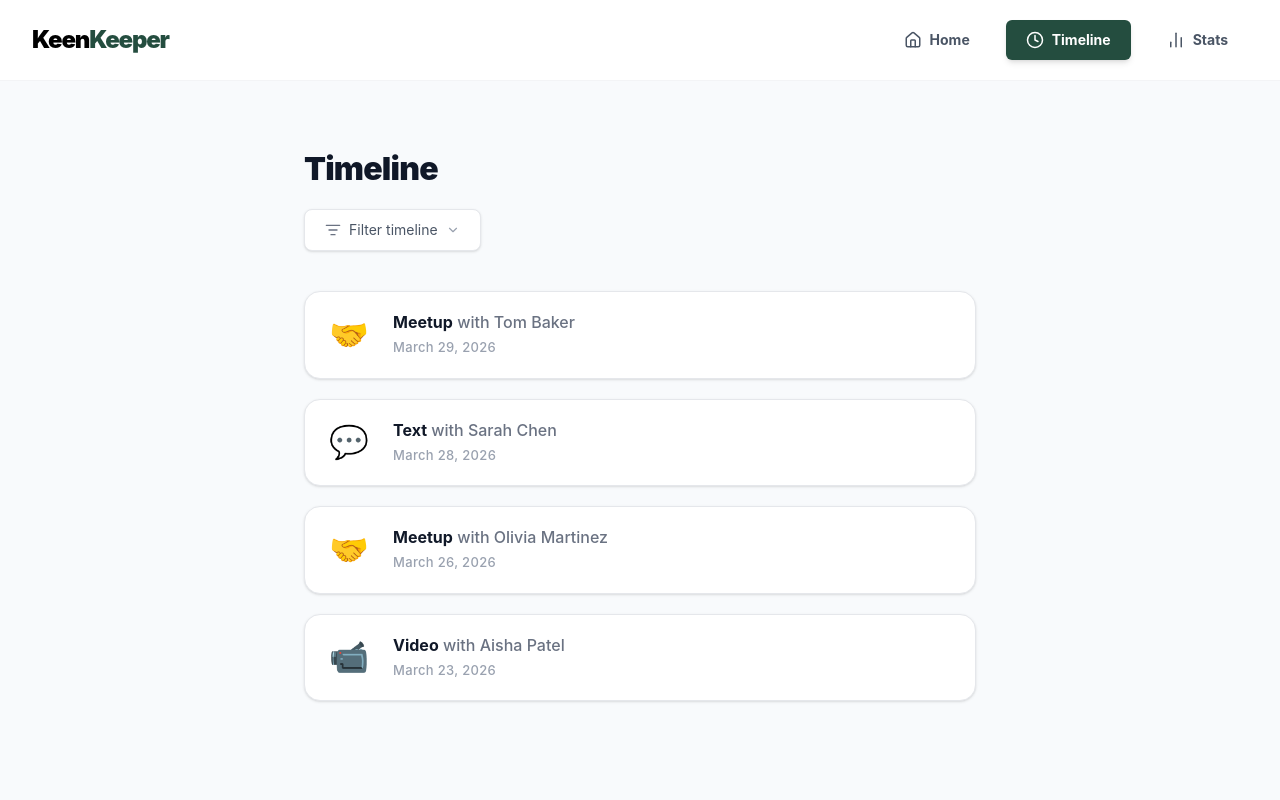
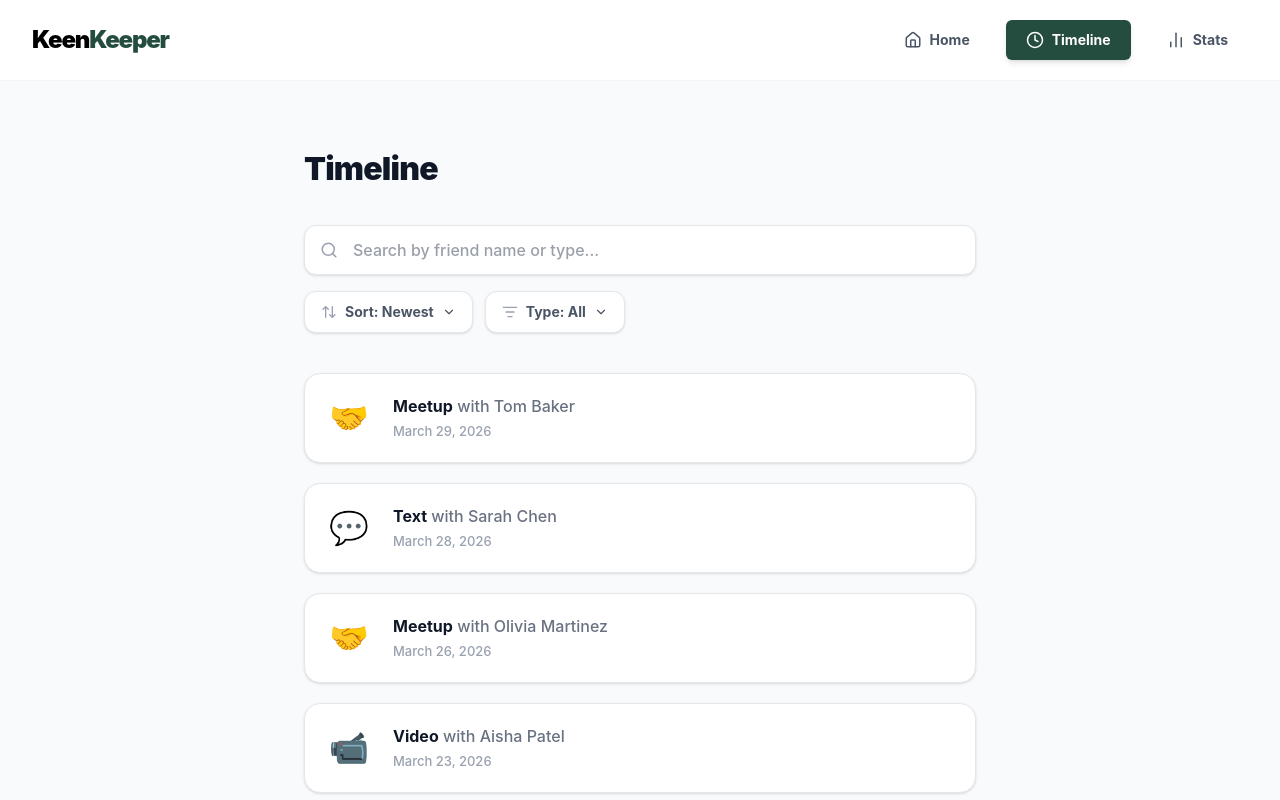
Before and after one commit to saifulislamimran/SII-B13-A7, a Vue app: page /timeline in a window 1280 px wide. Shown: the top 800 px of the page. Built offline with nearby package versions, Linux system fonts and the light colour scheme.

Commit message:
Added Search and sorting functionality in Timeline & Friends Section Page

```diff
--- a/public/friends.json
+++ b/public/friends.json
@@ -1,9 +1,9 @@
 [
   {
     "id": 1,
-    "name": "David Kim",
-    "picture": "/assets/user.png",
-    "email": "david@example.com",
+    "name": "Oli Ullah",
+    "picture": "/assets/Oli.jpg",
+    "email": "oli@example.com",
     "days_since_contact": 62,
     "status": "almost due",
     "tags": ["work"],
--- a/src/components/FriendsSection.jsx
+++ b/src/components/FriendsSection.jsx
@@ -1,13 +1,17 @@
 import React, { useState, useEffect } from 'react';
 import { Link } from 'react-router-dom';
-import { Loader2, User } from 'lucide-react';
+import { Loader2, User, Search, ArrowUpDown, ChevronDown, Check } from 'lucide-react';
 
 const FriendsSection = () => {
   const [friends, setFriends] = useState([]);
   const [isLoading, setIsLoading] = useState(true);
 
+  const [searchTerm, setSearchTerm] = useState('');
+  const [sortCriteria, setSortCriteria] = useState('Name'); // Name or Status
+  const [isSortOpen, setIsSortOpen] = useState(false);
+
   useEffect(() => {
-    // 10.2 Show loading animation while fetching
+    // Show loading animation while fetching
     setTimeout(() => {
       fetch('/friends.json')
         .then((res) => res.json())
@@ -19,7 +23,6 @@ const FriendsSection = () => {
     }, 1200);
   }, []);
 
-  // স্ট্যাটাস কালার ম্যাপিং
   const getStatusStyle = (status) => {
     switch (status.toLowerCase()) {
       case 'almost due': return 'bg-[#efad44] text-white';
@@ -29,21 +32,80 @@ const FriendsSection = () => {
     }
   };
 
+  const processedFriends = friends
+    .filter(friend => friend.name.toLowerCase().includes(searchTerm.toLowerCase()))
+    .sort((a, b) => {
+      if (sortCriteria === 'Name') return a.name.localeCompare(b.name);
+      if (sortCriteria === 'Status') return a.status.localeCompare(b.status);
+      return 0;
+    });
+
   return (
     // Background Color: #f8fafc
     <section className="bg-[#f8fafc] py-16 px-4 sm:px-6 lg:px-8">
       <div className="max-w-7xl mx-auto">
-        <h2 className="text-3xl font-black text-gray-900 mb-10">Your Friends</h2>
 
+        {/* (Title + Search + Sort) */}
+        <div className="flex flex-col md:flex-row justify-between items-start md:items-center gap-4 mb-10 relative z-20">
+          <h2 className="text-3xl font-black text-gray-900">Your Friends</h2>
+
+          {/* সার্চ ও সর্ট কন্ট্রোলস */}
+          {!isLoading && (
+            <div className="flex flex-wrap gap-3 w-full md:w-auto">
+
+              {/* Search Bar */}
+              <div className="relative grow md:w-64">
+                <Search className="absolute left-3 top-1/2 -translate-y-1/2 text-gray-400" size={16} />
+                <input
+                  type="text"
+                  placeholder="Search friends..."
+                  className="w-full bg-white border border-gray-200 rounded-xl py-2.5 pl-10 pr-4 outline-none focus:border-[#244d3f] hover:border-gray-300 transition-all font-medium text-sm shadow-sm"
+                  value={searchTerm}
+                  onChange={(e) => setSearchTerm(e.target.value)}
+                />
+              </div>
+
+              {/* Sorting Dropdown */}
+              <div className="relative">
+                <button
+                  onClick={() => setIsSortOpen(!isSortOpen)}
+                  className="flex items-center gap-2 bg-white border border-gray-200 px-5 py-2.5 rounded-xl text-sm font-bold text-gray-700 hover:border-gray-300 hover:bg-gray-50 transition-all shadow-sm active:scale-95"
+                >
+                  <ArrowUpDown size={14} className="text-gray-400" />
+                  Sort: {sortCriteria}
+                  <ChevronDown size={14} className={`transition-transform duration-200 ${isSortOpen ? 'rotate-180' : ''}`} />
+                </button>
+
+                {isSortOpen && (
+                  <>
+                    <div className="fixed inset-0 z-40" onClick={() => setIsSortOpen(false)}></div>
+                    <div className="absolute top-full right-0 mt-2 w-44 bg-white border border-gray-100 rounded-xl shadow-lg z-50 overflow-hidden animate-in fade-in slide-in-from-top-2">
+                      <button onClick={() => {setSortCriteria('Name'); setIsSortOpen(false);}} className="w-full text-left px-4 py-3 text-sm font-bold text-gray-700 hover:bg-gray-50 flex justify-between items-center transition-colors">
+                        By Name {sortCriteria === 'Name' && <Check size={14} className="text-[#244d3f]" />}
+                      </button>
+                      <button onClick={() => {setSortCriteria('Status'); setIsSortOpen(false);}} className="w-full text-left px-4 py-3 text-sm font-bold text-gray-700 hover:bg-gray-50 flex justify-between items-center transition-colors">
+                        By Status {sortCriteria === 'Status' && <Check size={14} className="text-[#244d3f]" />}
+                      </button>
+                    </div>
+                  </>
+                )}
+              </div>
+
+            </div>
+          )}
+        </div>
+
+        {/* (বডি এরিয়া (Loading, Grid, Empty State)*/}
         {isLoading ? (
           <div className="flex flex-col items-center justify-center py-20">
             <Loader2 className="w-12 h-12 animate-spin text-[#244d3f] mb-4" />
             <p className="text-gray-500 font-bold">Fetching your circle...</p>
           </div>
         ) : (
-          // Grid Layout: 4 columns on large screens
+          <>
+            {/* Grid Layout: 4 columns on large screens */}
             <div className="grid grid-cols-1 sm:grid-cols-2 lg:grid-cols-4 gap-6">
-            {friends.map((friend) => (
+              {processedFriends.map((friend) => (
                 <Link
                   key={friend.id}
                   to={`/friend/${friend.id}`}
@@ -83,6 +145,16 @@ const FriendsSection = () => {
                 </Link>
               ))}
             </div>
+
+            {/* Empty State */}
+            {processedFriends.length === 0 && (
+              <div className="text-center py-20 bg-white rounded-[24px] border border-gray-100 shadow-sm mt-6">
+                <Search className="mx-auto text-gray-300 mb-4" size={40} />
+                <p className="text-gray-900 font-bold text-lg">No friends found</p>
+                <p className="text-gray-500 text-sm mt-1">We couldn't find anyone matching "{searchTerm}"</p>
+              </div>
+            )}
+          </>
         )}
       </div>
     </section>
--- a/src/components/Timeline.jsx
+++ b/src/components/Timeline.jsx
@@ -1,132 +1,127 @@
 import React, { useState } from 'react';
-import { ListFilter, ChevronDown, Check, CalendarDays } from 'lucide-react';
+import { ListFilter, ChevronDown, Check, CalendarDays, Search, ArrowUpDown } from 'lucide-react';
 
 const Timeline = ({ events }) => {
-  // Filter State
   const [filter, setFilter] = useState('All');
-  const [isDropdownOpen, setIsDropdownOpen] = useState(false);
+  const [searchTerm, setSearchTerm] = useState('');
+  const [sortOrder, setSortOrder] = useState('newest'); // newest or oldest
+  const [isFilterOpen, setIsFilterOpen] = useState(false);
+  const [isSortOpen, setIsSortOpen] = useState(false);
 
-  // Filter Options
   const filterOptions = ['All', 'Call', 'Text', 'Video', 'Meetup'];
 
-  // Filter Logic
-  const filteredEvents = events.filter(event => {
-    if (filter === 'All') return true;
-    return event.type.toLowerCase() === filter.toLowerCase();
-  });
+  // লজিক: প্রথমে ফিল্টার, তারপর সার্চ, সবশেষে সর্ট করা
+  const processedEvents = events
+    .filter(event => {
+      const matchesFilter = filter === 'All' || event.type.toLowerCase() === filter.toLowerCase();
+      const matchesSearch = event.title.toLowerCase().includes(searchTerm.toLowerCase()) ||
+                            event.type.toLowerCase().includes(searchTerm.toLowerCase());
+      return matchesFilter && matchesSearch;
+    })
+    .sort((a, b) => {
+      const dateA = new Date(a.date);
+      const dateB = new Date(b.date);
+      return sortOrder === 'newest' ? dateB - dateA : dateA - dateB;
+    });
 
-  // Icon Matcher - using Emojis as per the screenshot design
   const getEventIcon = (type) => {
     switch (type.toLowerCase()) {
-      case 'call':
-        return '📞';
-      case 'text':
-        return '💬';
-      case 'video':
-        return '📹';
-      case 'meetup':
-        return '🤝';
-      default:
-        return '📅';
+      case 'call': return '📞';
+      case 'text': return '💬';
+      case 'video': return '📹';
+      case 'meetup': return '🤝';
+      default: return '📅';
     }
   };
 
   return (
     <div className="min-h-screen bg-[#f8fafc] py-16 px-4 sm:px-6 lg:px-8">
       <div className="max-w-2xl mx-auto">
+        <h1 className="text-[32px] font-black text-gray-900 mb-8 tracking-tight">Timeline</h1>
 
-        {/* Header Area */}
-        <div className="mb-10 flex flex-col items-start gap-4 relative z-20">
-          <h1 className="text-[32px] font-black text-gray-900 tracking-tight">Timeline</h1>
+        {/* সার্চ এবং ফিল্টার সেকশন */}
+        <div className="flex flex-col gap-4 mb-10 relative z-20">
+          {/* সার্চ বার */}
+          <div className="relative w-full">
+            <Search className="absolute left-4 top-1/2 -translate-y-1/2 text-gray-400" size={18} />
+            <input
+              type="text"
+              placeholder="Search by friend name or type..."
+              className="w-full bg-white border border-gray-200 rounded-xl py-3 pl-12 pr-4 shadow-sm focus:border-[#244d3f] outline-none transition-all font-medium text-gray-700"
+              value={searchTerm}
+              onChange={(e) => setSearchTerm(e.target.value)}
+            />
+          </div>
 
-          {/* Functional Filter Dropdown */}
-          <div className="relative">
-            <button
-              onClick={() => setIsDropdownOpen(!isDropdownOpen)}
-              className="flex items-center gap-2 bg-white border border-gray-200 text-gray-600 px-5 py-2.5 rounded-lg hover:border-gray-300 hover:bg-gray-50 transition-all shadow-sm text-sm active:scale-95"
-            >
-              <ListFilter size={16} className="text-gray-500" />
-              {filter === 'All' ? 'Filter timeline' : `Filter: ${filter}`}
-              <ChevronDown size={14} className={`transition-transform duration-200 text-gray-400 ${isDropdownOpen ? 'rotate-180' : ''}`} />
-            </button>
+          <div className="flex flex-wrap gap-3">
+            {/* সর্টিং ড্রপডাউন */}
+            <div className="relative">
+              <button
+                onClick={() => { setIsSortOpen(!isSortOpen); setIsFilterOpen(false); }}
+                className="flex items-center gap-2 bg-white border border-gray-200 text-gray-600 px-4 py-2.5 rounded-xl font-bold hover:bg-gray-50 transition-all shadow-sm text-sm"
+              >
+                <ArrowUpDown size={16} className="text-gray-400" />
+                Sort: {sortOrder === 'newest' ? 'Newest' : 'Oldest'}
+                <ChevronDown size={14} />
+              </button>
 
-            {/* Dropdown Menu */}
-            {isDropdownOpen && (
-              <>
-                <div className="fixed inset-0 z-40" onClick={() => setIsDropdownOpen(false)}></div>
+              {isSortOpen && (
+                <div className="absolute top-full left-0 mt-2 w-40 bg-white border border-gray-100 rounded-xl shadow-lg z-50 overflow-hidden">
+                  <button onClick={() => { setSortOrder('newest'); setIsSortOpen(false); }} className="w-full text-left px-4 py-3 text-sm font-bold text-gray-700 hover:bg-gray-50 flex justify-between items-center">
+                    Newest First {sortOrder === 'newest' && <Check size={14} className="text-[#244d3f]" />}
+                  </button>
+                  <button onClick={() => { setSortOrder('oldest'); setIsSortOpen(false); }} className="w-full text-left px-4 py-3 text-sm font-bold text-gray-700 hover:bg-gray-50 flex justify-between items-center">
+                    Oldest First {sortOrder === 'oldest' && <Check size={14} className="text-[#244d3f]" />}
+                  </button>
+                </div>
+              )}
+            </div>
 
-                <div className="absolute top-full left-0 mt-2 w-52 bg-white border border-gray-200 rounded-xl shadow-lg overflow-hidden z-50 animate-in fade-in slide-in-from-top-2">
-                  <p className="px-4 pt-4 pb-1 text-xs font-bold text-gray-400 uppercase tracking-widest">Select Category</p>
+            {/* ক্যাটাগরি ফিল্টার ড্রপডাউন */}
+            <div className="relative">
+              <button
+                onClick={() => { setIsFilterOpen(!isFilterOpen); setIsSortOpen(false); }}
+                className="flex items-center gap-2 bg-white border border-gray-200 text-gray-600 px-4 py-2.5 rounded-xl font-bold hover:bg-gray-50 transition-all shadow-sm text-sm"
+              >
+                <ListFilter size={16} className="text-gray-400" />
+                Type: {filter}
+                <ChevronDown size={14} />
+              </button>
+
+              {isFilterOpen && (
+                <div className="absolute top-full left-0 mt-2 w-48 bg-white border border-gray-100 rounded-xl shadow-lg z-50 overflow-hidden">
                   {filterOptions.map(option => (
-                    <button
-                      key={option}
-                      onClick={() => {
-                        setFilter(option);
-                        setIsDropdownOpen(false);
-                      }}
-                      className="w-full text-left px-5 py-3 text-sm font-medium text-gray-800 hover:bg-gray-50 flex items-center justify-between transition-colors"
-                    >
-                      {option}
-                      {filter === option && <Check size={16} className="text-[#244d3f] font-bold" />}
+                    <button key={option} onClick={() => { setFilter(option); setIsFilterOpen(false); }} className="w-full text-left px-4 py-3 text-sm font-bold text-gray-700 hover:bg-gray-50 flex justify-between items-center">
+                      {option} {filter === option && <Check size={14} className="text-[#244d3f]" />}
                     </button>
                   ))}
                 </div>
-              </>
-            )}
+              )}
+            </div>
           </div>
         </div>
 
-        {/* Timeline Entries List */}
-        <div className="relative z-10">
-
-          {/* gap-5 ensures clear margin/gap between each history grid */}
-          <div className="flex flex-col gap-5">
-            {filteredEvents.map((event, index) => (
-              // border-gray-200 for stroke, shadow-sm for light shadow below
-              <div key={event.id || index} className="bg-white rounded-[16px] py-5 px-6 shadow-sm border border-gray-200 hover:shadow-md hover:border-gray-300 transition-all duration-300 flex items-center gap-6">
-
-                {/* Left: Emoji Icon */}
-                <span className="text-[32px] leading-none flex-shrink-0 select-none">
-                  {getEventIcon(event.type)}
-                </span>
-
-                {/* Right: Entry Content Details */}
-                <div className="flex flex-col gap-1">
-                  <h3 className="text-[16px] leading-tight">
-                    {(() => {
-                      // Split text to bold the first word, and lighten the rest
-                      const words = event.title.split(' ');
-                      const firstWord = words[0];
-                      const rest = words.slice(1).join(' ');
-                      return (
-                        <>
-                          <span className="font-bold text-gray-900">{firstWord}</span>
-                          {rest && <span className="font-medium text-gray-500"> {rest}</span>}
-                        </>
-                      );
-                    })()}
-                  </h3>
-                  <p className="text-gray-400 font-medium text-[13px] tracking-wide mt-0.5">
-                    {event.date}
-                  </p>
-                </div>
-
+        {/* টাইমলাইন লিস্ট */}
+        <div className="flex flex-col gap-5">
+          {processedEvents.map((event, index) => (
+            <div key={event.id || index} className="bg-white rounded-2xl py-5 px-6 shadow-sm border border-gray-200 flex items-center gap-6 animate-in fade-in duration-300">
+              <span className="text-[32px] shrink-0">{getEventIcon(event.type)}</span>
+              <div className="flex flex-col gap-1">
+                <h3 className="text-[16px]">
+                  <span className="font-bold text-gray-900">{event.title.split(' ')[0]}</span>
+                  <span className="font-medium text-gray-500"> {event.title.split(' ').slice(1).join(' ')}</span>
+                </h3>
+                <p className="text-gray-400 font-medium text-[13px]">{event.date}</p>
               </div>
-            ))}
-          </div>
-
-          {/* Empty State when filter has no results */}
-          {filteredEvents.length === 0 && (
-            <div className="text-center py-20 px-6 bg-white rounded-[16px] border border-gray-200 shadow-sm mt-8 transition-all">
-              <CalendarDays className="w-12 h-12 text-gray-300 mx-auto mb-4" strokeWidth={1.5} />
-              <p className="text-gray-900 font-bold text-lg mb-1">No updates yet</p>
-              <p className="text-gray-500 text-sm max-w-sm mx-auto leading-relaxed">
-                There are no {filter === 'All' ? 'recent' : filter.toLowerCase()} activities recorded in your timeline.
-              </p>
+            </div>
+          ))}
+          {processedEvents.length === 0 && (
+            <div className="text-center py-20 bg-white rounded-2xl border border-dashed border-gray-200">
+              <CalendarDays className="mx-auto text-gray-200 mb-4" size={48} />
+              <p className="text-gray-500 font-bold">No results found for your search/filter.</p>
             </div>
           )}
         </div>
-
       </div>
     </div>
   );
```
Also changed, not shown: public/assets/Oli.jpg (added). Lines whose indentation alone changed are shown as unchanged.
